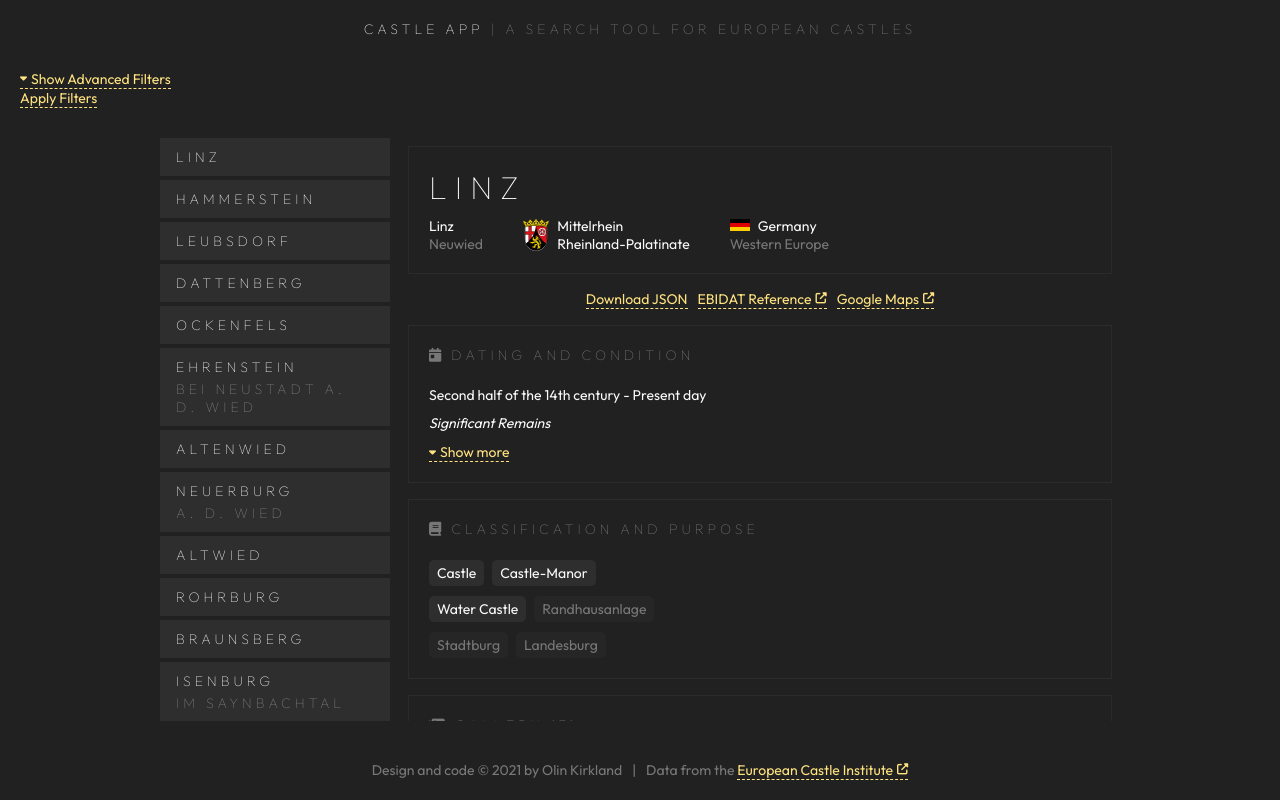
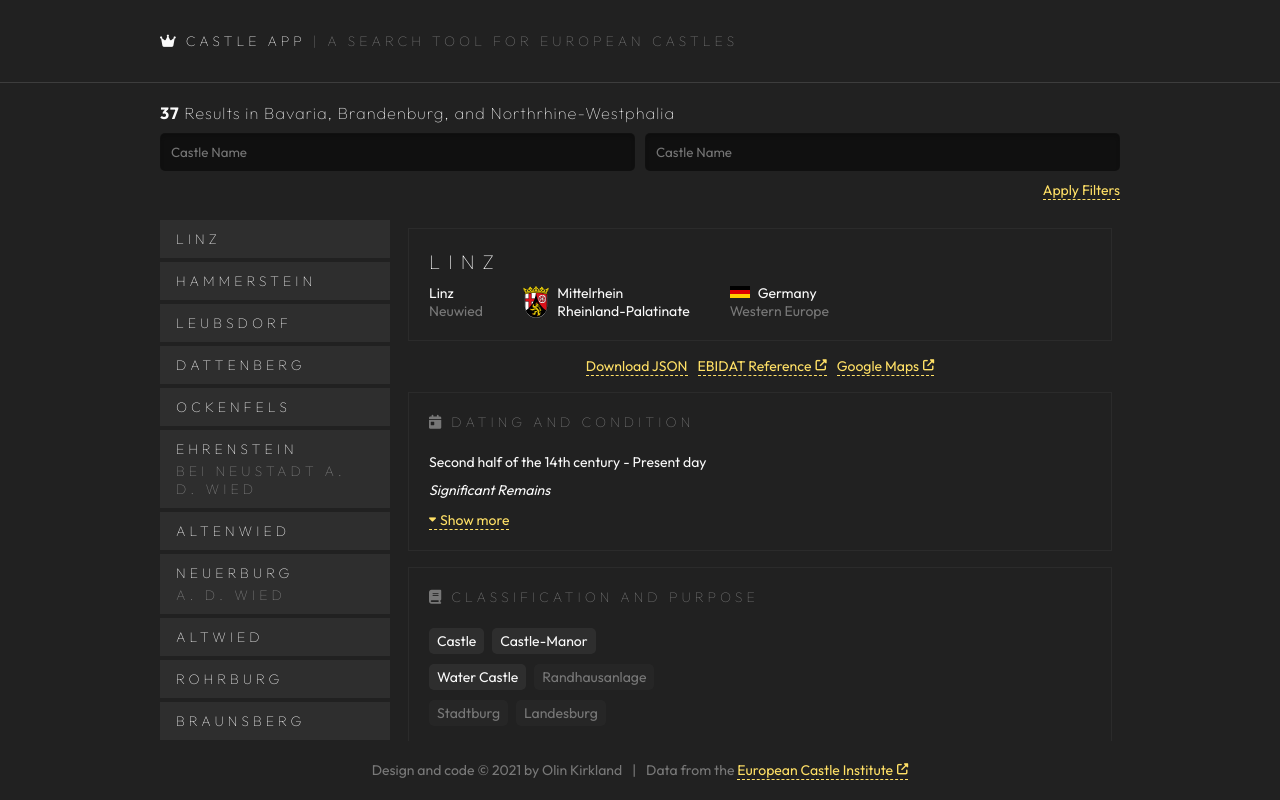
Before and after one commit to olinkirkland/castle-app, a React (Create React App) app: page / in a window 1280 px wide. Built offline with nearby package versions, Linux system fonts and the light colour scheme.

Commit message:
Header work, search progress, +new favicon

```diff
--- a/src/App.tsx
+++ b/src/App.tsx
@@ -35,7 +35,7 @@ function App() {
 
       <Search applyFilters={applyFilters} />
 
-      <article>
+      <article className="container">
         <section id="list">
           <CastleList castles={castles} setSelectedCastle={setSelectedCastle} />
         </section>
--- a/src/assets/css/styles.css
+++ b/src/assets/css/styles.css
@@ -6,10 +6,10 @@
   --foreground-muted: #2b2b2b40;
   --text: #fafafa;
   --text-muted: #fafafa40;
-  --primary: #ffe380;
-  --primary-muted: #ffe38040;
-  --secondary: #ffe380;
-  --secondary-muted: #ffe38040;
+  --primary: #ffe066;
+  --primary-muted: #ffe06640;
+  --secondary: #5c940d;
+  --secondary-muted: #5c940d40;
   --dark: #00000040;
   --darker: #00000080;
   --light: #ffffff10;
@@ -52,6 +52,20 @@ pre {
   display: block;
   white-space: pre;
   width: 100%; }
+
+input[type='text'] {
+  font-family: 'Outfit', serif;
+  padding: 1rem;
+  border: 1px solid transparent;
+  border-radius: 5px;
+  background-color: var(--darker);
+  box-shadow: rgba(0, 0, 0, 0.2) 0px 3px 5px 0px inset;
+  transition: all 0.3s;
+  color: var(--primary); }
+
+input[type='text']:focus {
+  outline: none;
+  border: 1px solid var(--primary-muted); }
 
 li {
   list-style: none; }
@@ -108,33 +122,39 @@ h2 {
   text-transform: uppercase;
   letter-spacing: 4px; }
 
-h3 {
-  border-bottom: 1px solid var(--lighter);
-  padding-bottom: 0.4rem;
-  margin-bottom: 0.8rem; }
-
 h1 {
-  font-size: 3.2rem;
+  font-size: 2rem;
   letter-spacing: 8px; }
   h1 span {
     opacity: 0.4; }
+
+h3 {
+  font-weight: 100;
+  letter-spacing: 1px; }
 
 .main {
   display: flex;
   flex-direction: column;
   height: 100vh; }
 
+.container {
+  width: 96rem;
+  margin: 0 auto; }
+
 header {
-  padding: 2rem;
-  text-align: center; }
+  border-bottom: 1px solid var(--lighter);
+  padding: 3.2rem 0; }
+  header .container {
+    display: flex;
+    align-items: center;
+    gap: 1rem; }
 
 article {
   position: relative;
   display: flex;
   height: 0;
-  width: 96rem;
   flex-grow: 1;
-  margin: 2rem auto; }
+  margin: 2rem; }
 
 section {
   height: 100%;
@@ -155,7 +175,7 @@ section#list {
 section#details {
   width: 100%;
   overflow-x: hidden;
-  overflow-y: scroll; }
+  overflow-y: auto; }
 
 .castle-list {
   display: flex;
@@ -163,8 +183,18 @@ section#details {
   gap: 0.4rem; }
 
 .search {
+  display: flex;
+  flex-direction: column;
   gap: 1rem;
-  padding: 1rem 2rem; }
+  padding: 2rem 0; }
+  .search .filters {
+    display: flex;
+    gap: 1rem;
+    width: 100%; }
+    .search .filters input.filter-name {
+      flex-grow: 1; }
+  .search .submit-box {
+    align-self: flex-end; }
 
 .country-code {
   color: var(--background);
--- a/src/assets/scss/styles.scss
+++ b/src/assets/scss/styles.scss
@@ -6,10 +6,10 @@
   --foreground-muted: #2b2b2b40;
   --text: #fafafa;
   --text-muted: #fafafa40;
-  --primary: #ffe380;
-  --primary-muted: #ffe38040;
-  --secondary: #ffe380;
-  --secondary-muted: #ffe38040;
+  --primary: #ffe066;
+  --primary-muted: #ffe06640;
+  --secondary: #5c940d;
+  --secondary-muted: #5c940d40;
 
   --dark: #00000040;
   --darker: #00000080;
@@ -59,6 +59,22 @@ pre {
   display: block;
   white-space: pre;
   width: 100%;
+}
+
+input[type='text'] {
+  font-family: 'Outfit', serif;
+  padding: 1rem;
+  border: 1px solid transparent;
+  border-radius: 5px;
+  background-color: var(--darker);
+  box-shadow: rgba(0, 0, 0, 0.2) 0px 3px 5px 0px inset;
+  transition: all 0.3s;
+  color: var(--primary);
+}
+
+input[type='text']:focus {
+  outline: none;
+  border: 1px solid var(--primary-muted);
 }
 
 li {
@@ -134,19 +150,18 @@ h2 {
   letter-spacing: 4px;
 }
 
-h3 {
-  border-bottom: 1px solid var(--lighter);
-  padding-bottom: 0.4rem;
-  margin-bottom: 0.8rem;
-}
-
 h1 {
-  font-size: 3.2rem;
+  font-size: 2rem;
   letter-spacing: 8px;
 
   span {
     opacity: 0.4;
   }
+}
+
+h3 {
+  font-weight: 100;
+  letter-spacing: 1px;
 }
 
 .main {
@@ -155,18 +170,29 @@ h1 {
   height: 100vh;
 }
 
+.container {
+  width: 96rem;
+  // padding: 0 2rem;
+
+  margin: 0 auto;
+}
+
 header {
-  padding: 2rem;
-  text-align: center;
+  border-bottom: 1px solid var(--lighter);
+  padding: 3.2rem 0;
+  .container {
+    display: flex;
+    align-items: center;
+    gap: 1rem;
+  }
 }
 
 article {
   position: relative;
   display: flex;
   height: 0;
-  width: 96rem;
   flex-grow: 1;
-  margin: 2rem auto;
+  margin: 2rem;
 }
 
 section {
@@ -191,7 +217,7 @@ section#list {
 section#details {
   width: 100%;
   overflow-x: hidden;
-  overflow-y: scroll;
+  overflow-y: auto;
 }
 
 .castle-list {
@@ -202,11 +228,25 @@ section#details {
 
 // SEARCH & FILTERS
 .search {
-  // display: flex;
-  // flex-direction: column;
+  display: flex;
+  flex-direction: column;
   gap: 1rem;
-  // text-align: center;
-  padding: 1rem 2rem;
+  padding: 2rem 0;
+
+  .filters {
+    display: flex;
+    gap: 1rem;
+    width: 100%;
+
+    input.filter-name {
+      flex-grow: 1;
+      // width: 32rem;
+    }
+  }
+
+  .submit-box {
+    align-self: flex-end;
+  }
 }
 
 // REUSABLES
--- a/src/components/Footer.tsx
+++ b/src/components/Footer.tsx
@@ -2,11 +2,16 @@ import React from 'react';
 
 function Footer() {
   return (
-    <footer>
+    <footer className='container'>
       <span>Design and code © 2021 by Olin Kirkland</span>
       <span className="text-divider">|</span>
       <span>Data from the </span>
-      <a className="btn" href="https://www.ebidat.de" target="_blank">
+      <a
+        className="btn"
+        href="https://www.ebidat.de"
+        target="_blank"
+        rel="noreferrer"
+      >
         European Castle Institute
         <i className="fa-solid fa-up-right-from-square"></i>
       </a>
--- a/src/components/Header.tsx
+++ b/src/components/Header.tsx
@@ -3,10 +3,13 @@ import React from 'react';
 function Header() {
   return (
     <header>
-      <h2>
-        Castle App
-        <span className="muted"> | A Search Tool for European Castles</span>
-      </h2>
+      <div className="container">
+        <i className="fa-solid fa-crown"></i>
+        <h2>
+          Castle App
+          <span className="muted"> | A Search Tool for European Castles</span>
+        </h2>
+      </div>
     </header>
   );
 }
--- a/src/components/Search.tsx
+++ b/src/components/Search.tsx
@@ -10,20 +10,28 @@ function Search({ applyFilters }: Props) {
 
   return (
     <form
-      className="search"
+      className="search container"
       onSubmit={(event) => {
         event.preventDefault();
         applyFilters(filters);
       }}
     >
-      <Drawer
+      <h3><strong>37</strong> Results in Bavaria, Brandenburg, and Northrhine-Westphalia</h3>
+      <div className="filters">
+        <input className="filter-name" type="text" placeholder="Castle Name" />
+        <input className="filter-name" type="text" placeholder="Castle Name" />
+      </div>
+
+      {/* <Drawer
         textOpen="Show Advanced Filters"
         textClose="Hide Advanced Filters"
       >
         <span>Advanced Filters</span>
-      </Drawer>
+      </Drawer> */}
 
-      <input className="btn" type="submit" value="Apply Filters" />
+      <div className="submit-box">
+        <input className="btn" type="submit" value="Apply Filters" />
+      </div>
     </form>
   );
 }
```
Also changed, not shown: 2 other files (tests, documents, lock files or other folders).
